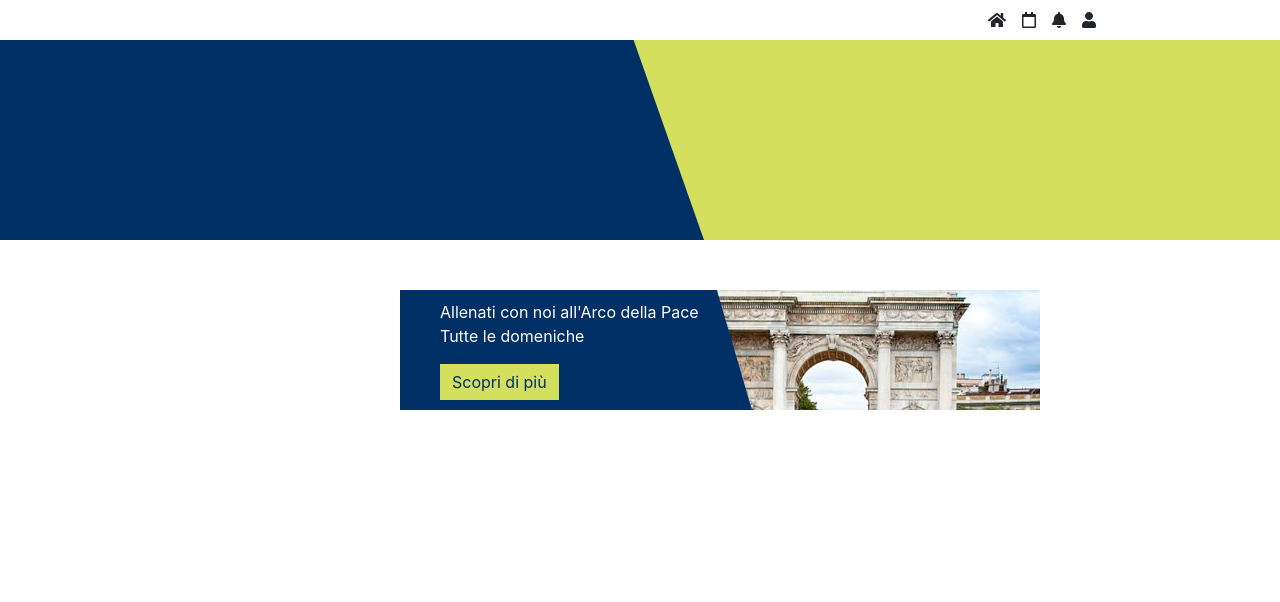
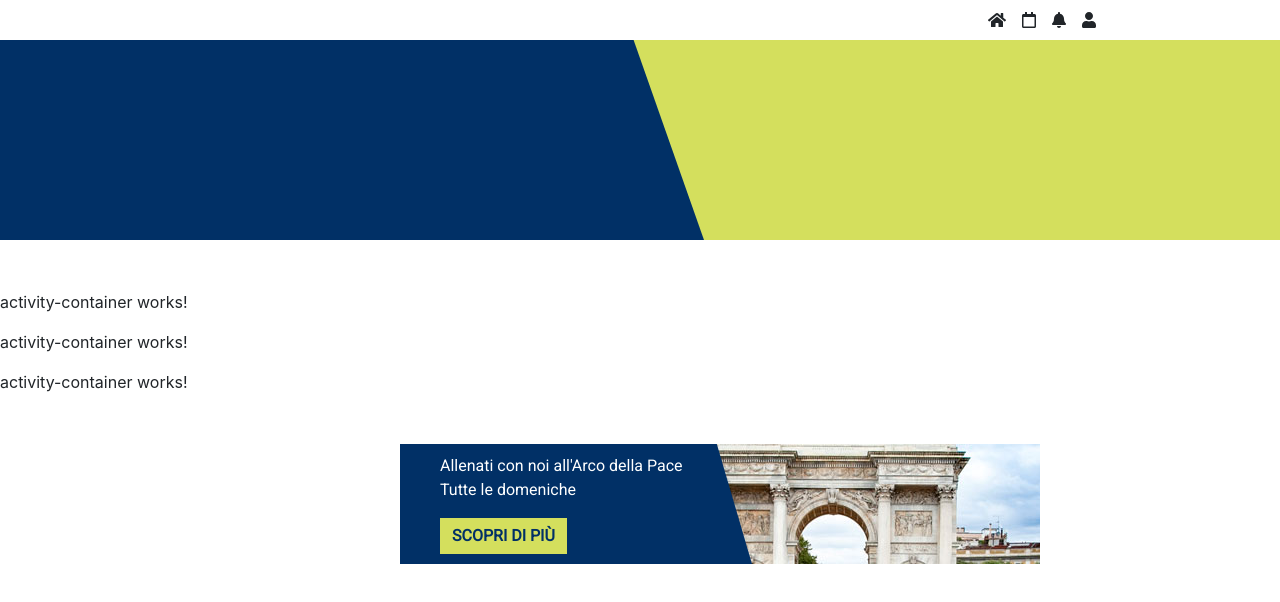
Before and after one commit to WBPiccolo/test-ped, an Angular app: page / in a window 1280 px wide. Shown: the top 602 px of the page. Built offline with nearby package versions, Linux system fonts and the light colour scheme.

Commit message:
iniziato lavoro su componente activity-container

```diff
--- /dev/null
+++ b/src/app/activity-container/activity-container.component.html
@@ -0,0 +1 @@
+<p>activity-container works!</p>
--- /dev/null
+++ b/src/app/activity-container/activity-container.component.ts
@@ -0,0 +1,19 @@
+import { Component, Input, OnInit } from '@angular/core';
+import { Lesson } from '../common/Lesson';
+
+@Component({
+  selector: 'activity-container',
+  templateUrl: './activity-container.component.html',
+  styleUrls: ['./activity-container.component.css']
+})
+export class ActivityContainerComponent implements OnInit {
+
+  @Input() lesson: Lesson | undefined;
+
+  constructor() { }
+
+  ngOnInit(): void {
+      console.log(this.lesson);
+  }
+
+}
--- a/src/app/app.module.ts
+++ b/src/app/app.module.ts
@@ -10,12 +10,14 @@ import { FontAwesomeModule } from '@fortawesome/angular-fontawesome';
 import { FaIconLibrary } from '@fortawesome/angular-fontawesome';
 import { faCalendar as fasCalendar } from '@fortawesome/free-regular-svg-icons';
 import { faHome as faHome, faBell as faBell, faUser as faUser } from '@fortawesome/free-solid-svg-icons';
+import { ActivityContainerComponent } from './activity-container/activity-container.component';
 
 @NgModule({
   declarations: [
     AppComponent,
     DashboardComponent,
     BookingComponent,
+    ActivityContainerComponent,
   ],
   imports: [
     BrowserModule,
--- /dev/null
+++ b/src/app/common/Lesson.ts
@@ -0,0 +1,21 @@
+export class Lesson {
+    name: string;
+    time: Date;
+    length: number;
+    clubName: string;
+    salaName: string;
+    status: string;
+    peopleInQueue: number;
+    img: string;
+
+    constructor(name: string, time: Date, length: number, clubName: string, salaName:string, status:string, peopleInQueue:number, img:string){
+        this.name = name;
+        this.time = time;
+        this.length = length;
+        this.clubName = clubName;
+        this.salaName = salaName;
+        this.status = status;
+        this.peopleInQueue = peopleInQueue;
+        this.img = img;
+    }
+}
--- a/src/app/dashboard/dashboard.component.css
+++ b/src/app/dashboard/dashboard.component.css
@@ -35,5 +35,7 @@
     margin-top: 10px;
 }
 .allenati-con-noi-content > p{
-    color: white
+    color: white;
+    font-family: 'Roboto', sans-serif;
+
 }
--- a/src/app/dashboard/dashboard.component.html
+++ b/src/app/dashboard/dashboard.component.html
@@ -2,6 +2,16 @@
     <div class="dashboard-blue-diagonal-div"></div>
     <div class="dashboard-green-diagonal-div"></div>
 </div>
+<p style='margin:50px'></p>
+
+<ng-container class="prossime-attività" *ngFor="let act of nextLessons">
+    <activity-container [lesson]=act></activity-container>
+</ng-container>
+
+<ng-container class="pending-attività" *ngFor="let act of pendingLessons">
+    <activity-container [lesson]=act></activity-container>
+</ng-container>
+
 <p style='margin:50px'></p>
 <div class="dashboard-allenati-con-noi">
     <div class="dashboard-blue-diagonal-div">
@@ -10,7 +20,7 @@
             Allenati con noi all'Arco della Pace <br/>
             Tutte le domeniche
         </p>
-        <button type="button" class="btn btn-primary">Scopri di più</button>
+        <button type="button" class="btn btn-primary">SCOPRI DI PIÙ</button>
         </div>
     </div>
 </div>
--- a/src/app/dashboard/dashboard.component.ts
+++ b/src/app/dashboard/dashboard.component.ts
@@ -1,4 +1,6 @@
 import { Component, OnInit } from '@angular/core';
+import { Lesson } from '../common/Lesson';
+import { ActivityContainerComponent } from '../activity-container/activity-container.component';
 
 @Component({
   selector: 'app-dashboard',
@@ -7,9 +9,20 @@ import { Component, OnInit } from '@angular/core';
 })
 export class DashboardComponent implements OnInit {
 
+  lezioni: Lesson[] = [
+    {name: 'Postural Training', time: new Date(), length: 30, clubName: 'Ravizza', salaName: 'Conscious', status:'N', peopleInQueue: 0, img: ''},
+    {name: 'Postural Training', time: new Date(), length: 30, clubName: 'Ravizza', salaName: 'Conscious', status:'N', peopleInQueue: 0, img: ''},
+    {name: 'Postural Training', time: new Date(), length: 30, clubName: 'Ravizza', salaName: 'Conscious', status:'P', peopleInQueue: 2, img: ''},
+  ];
+
+  nextLessons: Lesson[] = [];
+  pendingLessons: Lesson[] = [];
+
   constructor() { }
 
   ngOnInit(): void {
+    this.nextLessons = this.lezioni.filter(lezione => lezione.status === 'N');
+    this.pendingLessons = this.lezioni.filter(lezione => lezione.status === 'P');
   }
 
 }
--- a/src/styles.css
+++ b/src/styles.css
@@ -1,8 +1,11 @@
 /* You can add global styles to this file, and also import other style files */
+@import url('https://fonts.googleapis.com/css?family=Roboto&display=swap');
 
 .btn-primary {
     background-color: #d4df5d;
     border-radius: 0px;
     color: #013066;
     border: none;
+    font-family: 'Roboto', sans-serif;
+    font-weight: 600;
 }
```
Also changed, not shown: src/app/activity-container/activity-container.component.css (added), 1 other file (tests, documents, lock files or other folders).
